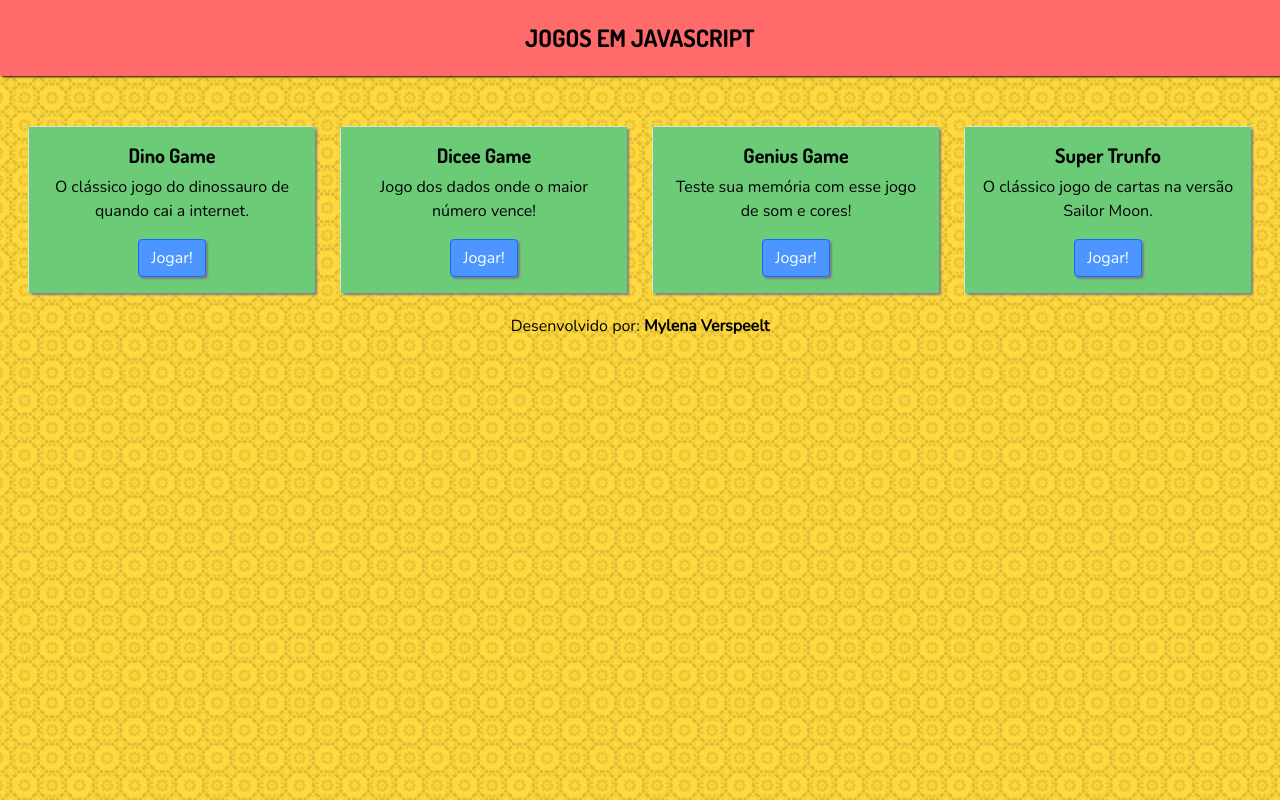
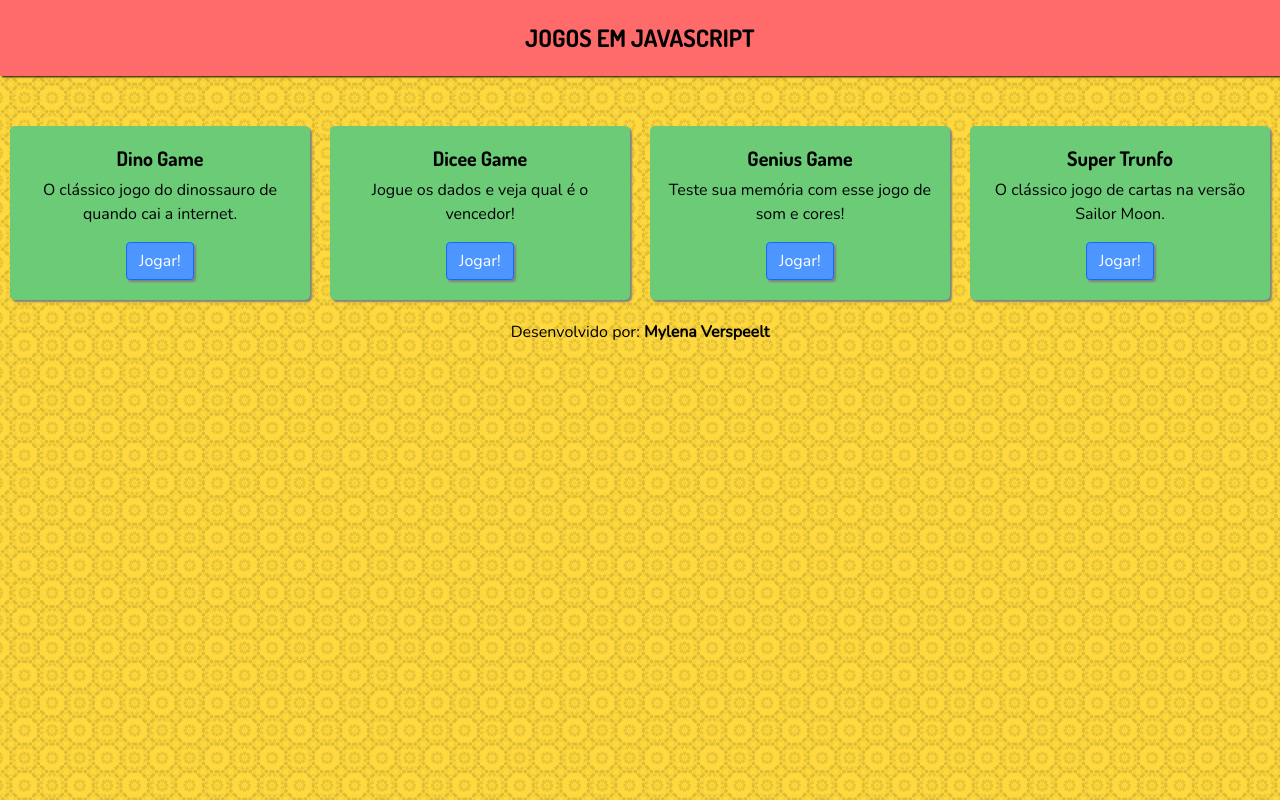
Before and after one commit to mylenaverspeelt/jogos-javascript, a plain HTML site: page index.html in a window 1280 px wide. Drawn offline with nearby package versions, Linux system fonts and the light colour scheme.

Commit message:
final-update

```diff
--- a/css/styles.css
+++ b/css/styles.css
@@ -12,7 +12,7 @@ body {
     font-size: 1rem;
     color: black;
     background-image: url(/arabesque.png);
-    max-width: 100%;
+
 }
 
 nav {
@@ -56,19 +56,29 @@ footer a:hover {
 
 .quadrado {
     background-color: #6BCB77;
-    box-shadow: 2px 2px 2px gray;
+    margin-top: 50px;
+    border-radius: 5px;
+    width: 300px;
+    padding: 20px 10px;
+    box-shadow: 2px 2px 2px grey;
+    ;
 
+
+}
+
+.titulo {
+    font-family: 'Dosis', sans-serif;
+}
+
+
+.janela {
+
+    display: flex;
+    justify-content: space-around;
+    flex-wrap: wrap;
 }
 
 .botao {
     background-color: #4D96FF;
     box-shadow: 2px 2px 2px gray;
 }
-
-.janela {
-    display: flex;
-    flex-wrap: wrap;
-    justify-content: space-around;
-    margin-top: 50px;
-
-}
--- a/index.html
+++ b/index.html
@@ -14,50 +14,38 @@
 <body>
     <nav>JOGOS EM JAVASCRIPT</nav>
 
+
     <div class="janela">
-    <div class="row">
-        <div class="col">
-            <div class="card" style="width: 18rem;">
-                <div class="card-body quadrado">
-                    <h5 class="card-title titulo">Dino Game</h5>
-                    <p class="card-text">O clássico jogo do dinossauro de quando cai a internet.</p>
+
+        <div class="quadrado">
+            <h5 class="titulo">Dino Game</h5>
+            <p class="texto">O clássico jogo do dinossauro de quando cai a internet.</p>
             <a href="./jogo-do-dinossauro/index.html" class="btn btn-primary botao">Jogar!</a>
         </div>
-            </div>
+
+        <div class="quadrado">
+            <h5 class="titulo">Dicee Game</h5>
+            <p class="texto">Jogue os dados e veja qual é o vencedor!</p>
+            <a href="./jogo-dos-dados/dicee.html" class="btn btn-primary botao">Jogar!</a>
         </div>
 
-            <div class="col">
-                <div class="card" style="width: 18rem;">
-                    <div class="card-body quadrado">
-                        <h5 class="card-title titulo">Dicee Game</h5>
-                        <p class="card-text">Jogo dos dados onde o maior número vence!</p>
-                        <a href="./jogo-dos-dados/dicee.html" class="btn btn-primary botao">Jogar!</a>
-                    </div>
-                </div>
+
+
+        <div class="quadrado">
+            <h5 class="titulo">Genius Game</h5>
+            <p class="texto">Teste sua memória com esse jogo de som e cores!</p>
+            <a href="./jogo-genius/index.html" class="btn btn-primary botao">Jogar!</a>
         </div>
 
-            <div class="col">
-                <div class="card" style="width: 18rem;">
-                    <div class="card-body quadrado">
-                        <h5 class="card-title titulo">Genius Game</h5>
-                        <p class="card-text">Teste sua memória com esse jogo de som e cores!</p>
+
+        <div class="quadrado">
+            <h5 class="titulo">Super Trunfo</h5>
+            <p class="texto">O clássico jogo de cartas na versão Sailor Moon.</p>
             <a href="./jogo-genius/index.html" class="btn btn-primary botao">Jogar!</a>
         </div>
-                </div>
+
     </div>
 
-            <div class="col">
-                <div class="card" style="width: 18rem;">
-                    <div class="card-body quadrado">
-                        <h5 class="card-title titulo">Super Trunfo</h5>
-                        <p class="card-text">O clássico jogo de cartas na versão Sailor Moon.</p>
-                <a href="./super-trunfo-sailor-moon/index.html" class="btn btn-primary botao">Jogar!</a>
-                    </div>
-                </div>
-            </div>
-        </div>
-    </div>
-</div>
     <footer> Desenvolvido por: <a href="#">Mylena Verspeelt</a></footer>
 
 </body>
```
Lines whose indentation alone changed are shown as unchanged.
